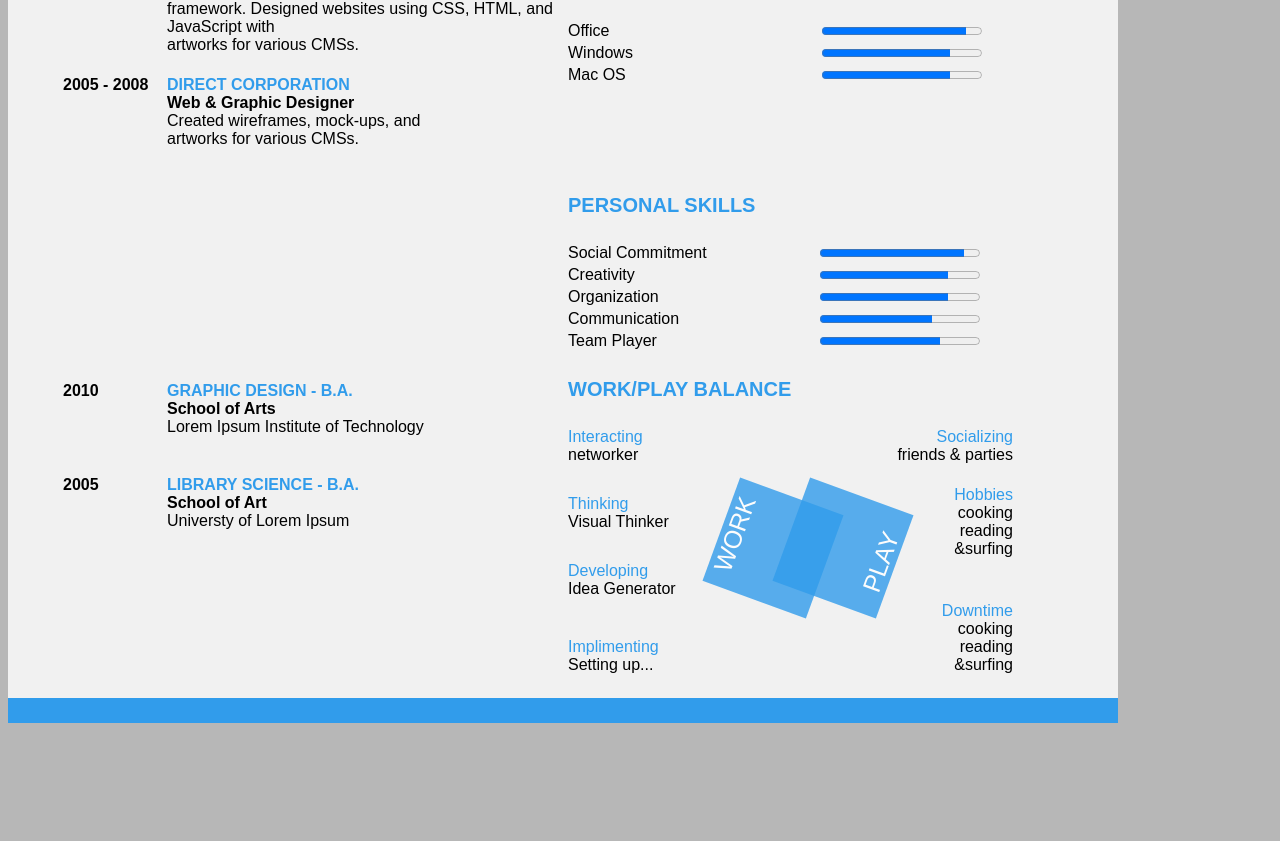
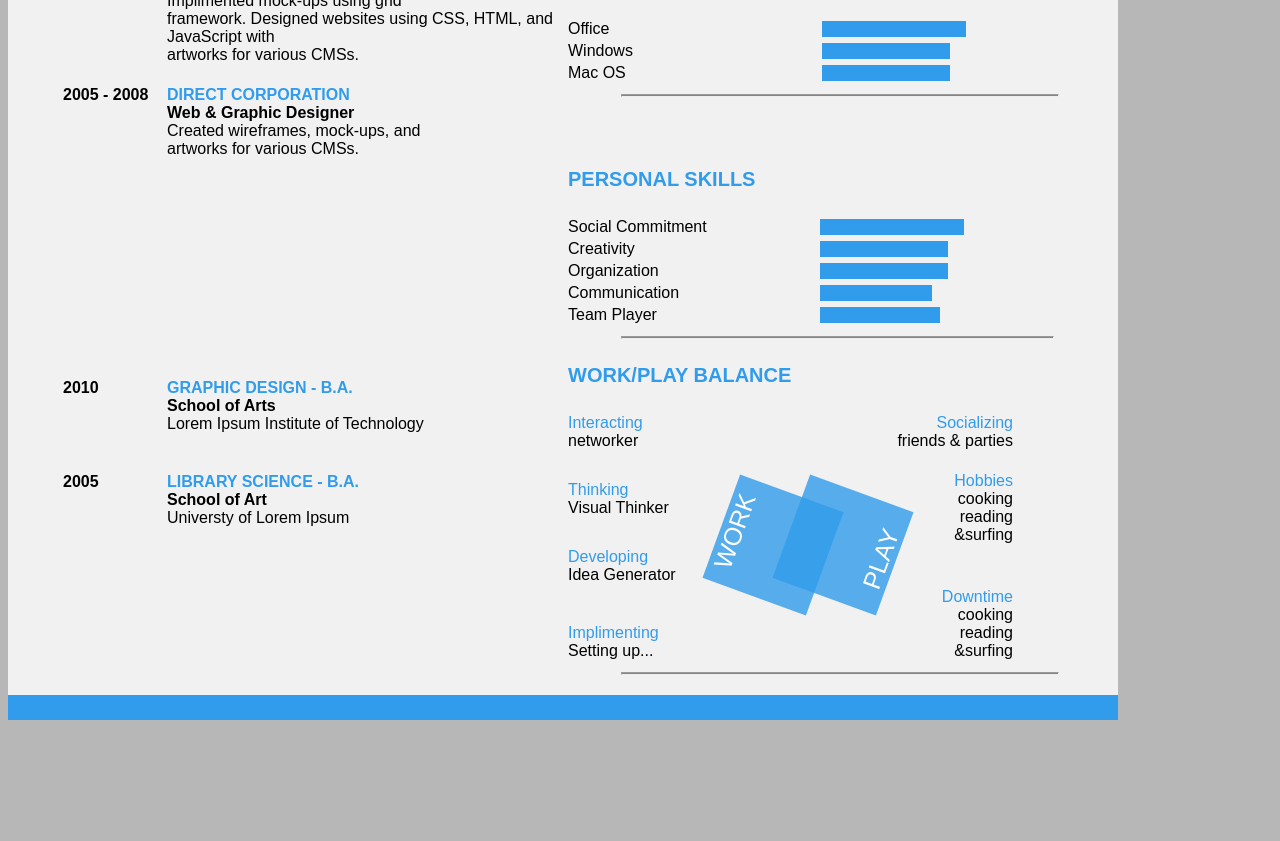
Before and after one commit to Xwilliame/CV-tableau, a plain HTML site: page index.html in a window 1280 px wide. Shown: the part 560-1401 px from the top of the page. Drawn offline with Linux system fonts and the light colour scheme.

Commit message:
modif bare progress

```diff
--- a/index.html
+++ b/index.html
@@ -107,6 +107,9 @@
               <td>Mac OS</td>
             <td><progress value="80" max="100"></progress><br></td>
             </tr>
+            <tr>
+              <td colspan="2"><hr/></td>
+            </tr>
           </table>
         </td>
         </tr>
@@ -125,7 +128,7 @@
           </td>
           <td>
             <table class="personalskills">
-              <tr><br><br>
+              <tr>
                 <th class="subtitle" colspan="2">PERSONAL SKILLS<br><br></th>
                 <th><br></th>
               </tr>
@@ -148,6 +151,9 @@
                 <tr>
                   <td>Team Player</td>
                   <td><progress value="75" max="100"></progress><br></td>
+                </tr>
+                <tr>
+                  <td colspan="2"><hr/></td>
                 </tr>
             </table>
           </td>
@@ -195,7 +201,9 @@
                 <td><br><br><div class="subworkplay">Implimenting</div>Setting up...</td>
 
                 <td class="right"><div class="subworkplay">Downtime</div>cooking<br>reading<br>&surfing</td>
-
+              </tr>
+              <tr>
+                <td colspan="2"><hr/></td>
               </tr>
             </table>
           </td>
@@ -203,12 +211,9 @@
       </tbody>
 </table>
 </div>
-
 <div class ="main-footer">
 </div>
 <div id="work">WORK</div>
 <div id="play">PLAY</div>
-
-
 </body>
 </html>
--- a/style.css
+++ b/style.css
@@ -16,7 +16,7 @@ font-family: Arial, Helvetica, sans-serif;
   position:relative;
   right: -50px;
   top: -5px;
-  height: 85px;
+  height: 95px;
   width: 130px;
   display: table-cell;
   vertical-align: bottom;
@@ -103,7 +103,7 @@ i {
   display: table-cell;
   vertical-align: top;
   -webkit-transform:rotate(-70deg);
-  opacity: 0,5;
+
 }
 
 #play {
@@ -128,3 +128,24 @@ i {
   text-align: right;
   padding-right: 100px;
 }
+
+hr {
+  width: 80%;
+  color: #319CEB;
+  background-color: #319CEB;
+  height: 1px;
+}
+
+progress {
+    -webkit-appearance: none;
+}
+
+progress[value]::-webkit-progress-value {
+  background-color: #319CEB;
+  height: 13px;
+  }
+
+  progress[value]::-webkit-progress-bar {
+    background-color: #f1f1f1;
+
+  }
```
